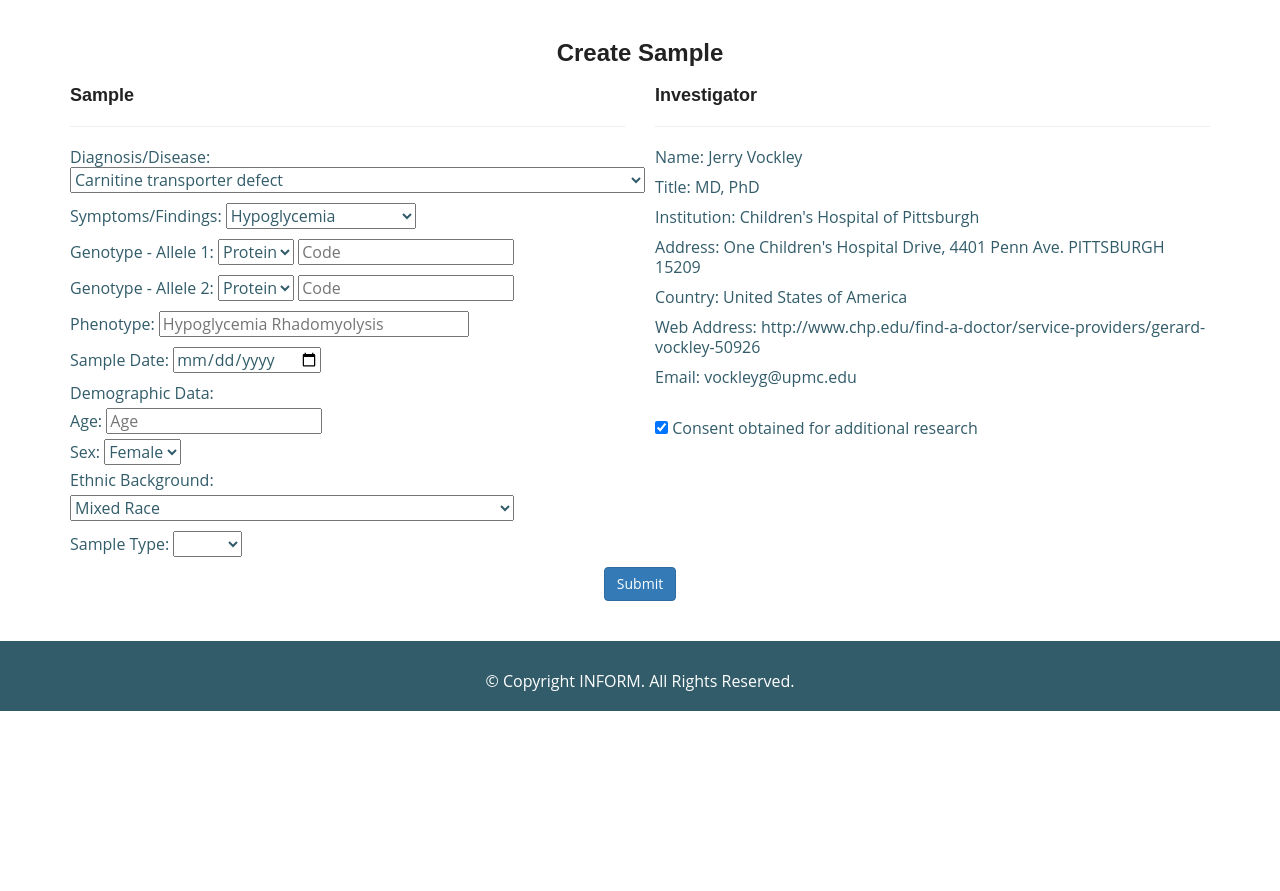
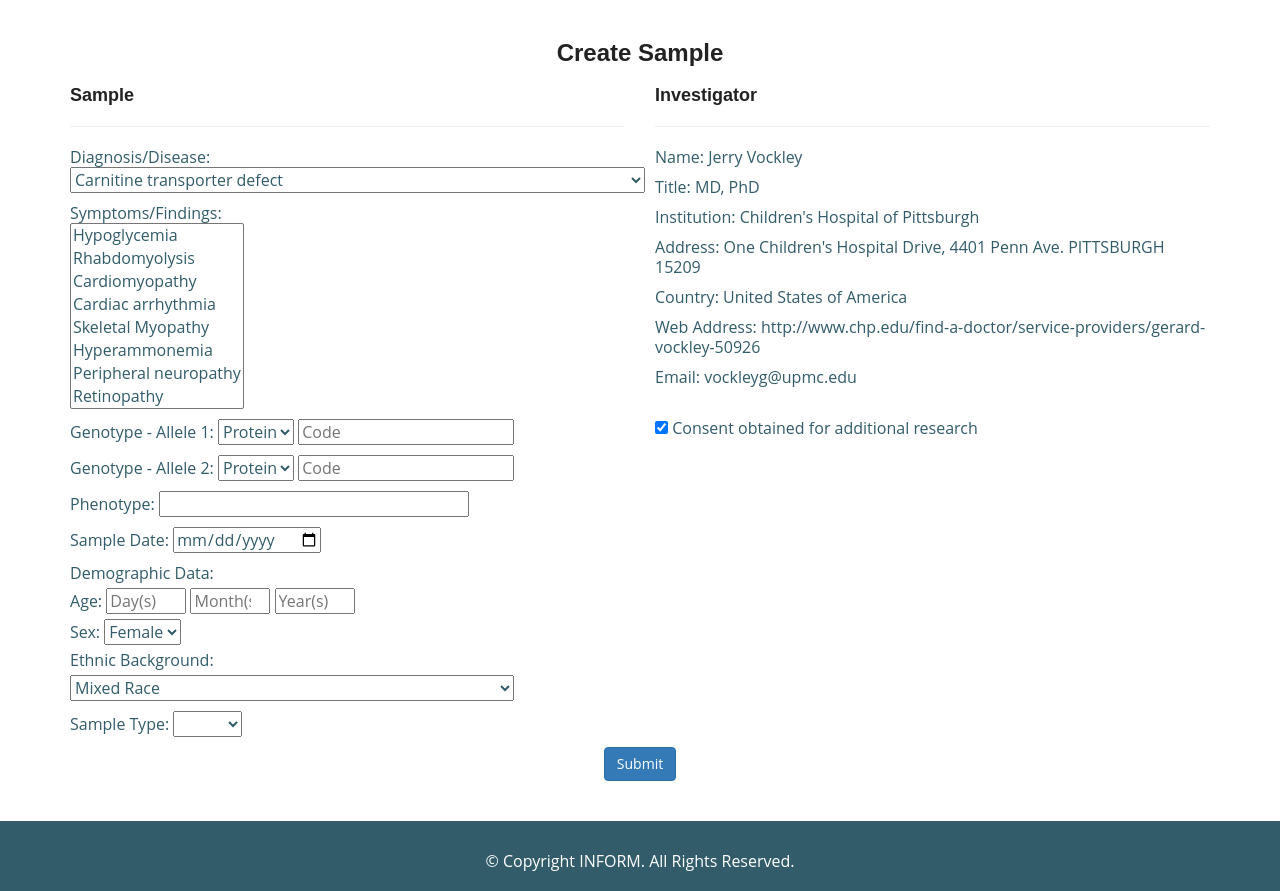
Before and after one commit to JcFreya/inform_vtb, a PHP site: page /inform_vtb/create_sample.php in a window 1280 px wide. Shown: the part 90-981 px from the top of the page. Before the commit the page ends 801 px from the top, so only its background shows below. Run offline with PHP 8.4, Linux system fonts and the light colour scheme; the visitor is signed in with stand-in values (Sample User, id 1); data comes from the database, SQL or seed files in the repository.

Commit message:
two issues remaining

```diff
--- a/create_sample.php
+++ b/create_sample.php
@@ -2,7 +2,7 @@
 
 require_once('includes/config.php');
 
-$page_title = 'Register';
+$page_title = 'Create Sample';
 
 include('includes/header.html');
 
@@ -11,14 +11,16 @@ if (isset($_POST['submitted'])) {
 	require_once(MYSQL);
 
 $diagnosis = mysqli_real_escape_string($dbc, $_POST['diagnosis']);
-$symptoms = mysqli_real_escape_string($dbc, $_POST['symptoms']);
+$symptoms = mysqli_real_escape_string($dbc, implode(", ", $_POST['symptoms']));
 $genotype_a1 = mysqli_real_escape_string($dbc, $_POST['genotype_a1']);
 $genotype_a1_code = mysqli_real_escape_string($dbc, $_POST['genotype_a1_code']);
 $genotype_a2 = mysqli_real_escape_string($dbc, $_POST['genotype_a2']);
 $genotype_a2_code = mysqli_real_escape_string($dbc, $_POST['genotype_a2_code']);
 $phenotype = mysqli_real_escape_string($dbc, $_POST['phenotype']);
 $sample_date = mysqli_real_escape_string($dbc, $_POST['sample_date']);
-$age = mysqli_real_escape_string($dbc, $_POST['age']);
+$age_days = mysqli_real_escape_string($dbc, $_POST['age_days']);
+$age_months = mysqli_real_escape_string($dbc, $_POST['age_months']);
+$age_years = mysqli_real_escape_string($dbc, $_POST['age_years']);
 $sex = mysqli_real_escape_string($dbc, $_POST['sex']);
 $ethnic = mysqli_real_escape_string($dbc, $_POST['ethnic']);
 $sample_type = mysqli_real_escape_string($dbc, $_POST['sample_type']);
@@ -43,7 +45,9 @@ genotype_a2,
 genotype_a2_code,
 phenotype,
 sample_date,
-age,
+age_days,
+age_months,
+age_years,
 sex,
 ethnic,
 sample_type,
@@ -66,7 +70,9 @@ user_id) VALUES (
 '$genotype_a2_code',
 '$phenotype',
 '$sample_date',
-'$age',
+'$age_days',
+'$age_months',
+'$age_years',
 '$sex',
 '$ethnic',
 '$sample_type',
@@ -131,8 +137,8 @@ user_id) VALUES (
 					</select>
 				</p>
 
-				<p>Symptoms/Findings:
-				  	<select name="symptoms">
+				<p>Symptoms/Findings: <br />
+				  	<select name="symptoms[]" multiple size=8>
 					  <option value="Hypoglycemia">Hypoglycemia</option>
 					  <option value="Rhabdomyolysis">Rhabdomyolysis</option>
 					  <option value="Cardiomyopathy">Cardiomyopathy</option>
@@ -160,12 +166,14 @@ user_id) VALUES (
 					<input name="genotype_a2_code" type="text" placeholder="Code" />
 				</p>
 
-				<p>Phenotype: <input name="phenotype" type="text" size="30" placeholder="Hypoglycemia Rhadomyolysis"></p>
+				<p>Phenotype: <input name="phenotype" type="text" size="30"></p>
 
 				<p>Sample Date: <input name="sample_date" type="date"></p>
 
 				<p>Demographic Data: <br />
-					Age: <input name="age" type="number" min="1" placeholder="Age" style="margin-top:5px"/>
+					Age: <input name="age_days" type="number" min="1" style="margin-top:5px; width:5em;" placeholder="Day(s)" />
+					<input name="age_months" type="number" min="1" style="margin-top:5px; width:5em;" placeholder="Month(s)" />
+					<input name="age_years" type="number" min="1" style="margin-top:5px; width:5em;" placeholder="Year(s)" />
                     <br/>
 					Sex: <select name="sex" style="margin-top:5px; margin-bottom:5px">
 						<option value="0">Female</option>
--- a/seed.sql
+++ b/seed.sql
@@ -36,14 +36,16 @@ INSERT INTO `users` (`first_name`, `last_name`, `email`, `pass`, `title`, `insti
 CREATE TABLE `samples` (
   `sample_id` int(11) UNSIGNED NOT NULL AUTO_INCREMENT PRIMARY KEY,
   `diagnosis` tinytext NOT NULL,
-  `symptoms` varchar(50) NOT NULL,
+  `symptoms` varchar(255) NOT NULL,
   `genotype_a1` varchar(10) NOT NULL,
   `genotype_a1_code` tinytext NOT NULL,
   `genotype_a2` varchar(10) NOT NULL,
   `genotype_a2_code` tinytext NOT NULL,
   `phenotype` varchar(50) NOT NULL,
   `sample_date` date NOT NULL,
-  `age` int(3) NOT NULL,
+  `age_days` int(3) NOT NULL,
+  `age_months` int(3) NOT NULL,
+  `age_years` int(3) NOT NULL,
   `sex` tinyint(1) NOT NULL,
   `ethnic` varchar(80) NOT NULL,
   `sample_type` varchar(10) NOT NULL,
--- a/view_samples.php
+++ b/view_samples.php
@@ -77,7 +77,7 @@ if (isset($_POST['submitted'])) {
         LIMIT $start, $display";
 
 } else {
-    $q = "SELECT sample_id, diagnosis, symptoms, genotype_a1, genotype_a1_code, genotype_a2, genotype_a2_code, phenotype, sample_date, age, sex, ethnic, sample_type, users.user_id, first_name, last_name, email
+    $q = "SELECT sample_id, diagnosis, symptoms, genotype_a1, genotype_a1_code, genotype_a2, genotype_a2_code, phenotype, sample_date, age_days, age_months, age_years, sex, ethnic, sample_type, users.user_id, first_name, last_name, email
         FROM samples
         LEFT JOIN users ON samples.user_id = users.user_id
         ORDER BY samples.created_at DESC, samples.updated_at DESC
```
Also changed, not shown: edit_sample.php (+14 -4 lines), show_sample.php (+7 -4 lines), includes/scripts.js (line endings or trailing spaces), includes/styles.css (line endings or trailing spaces).
